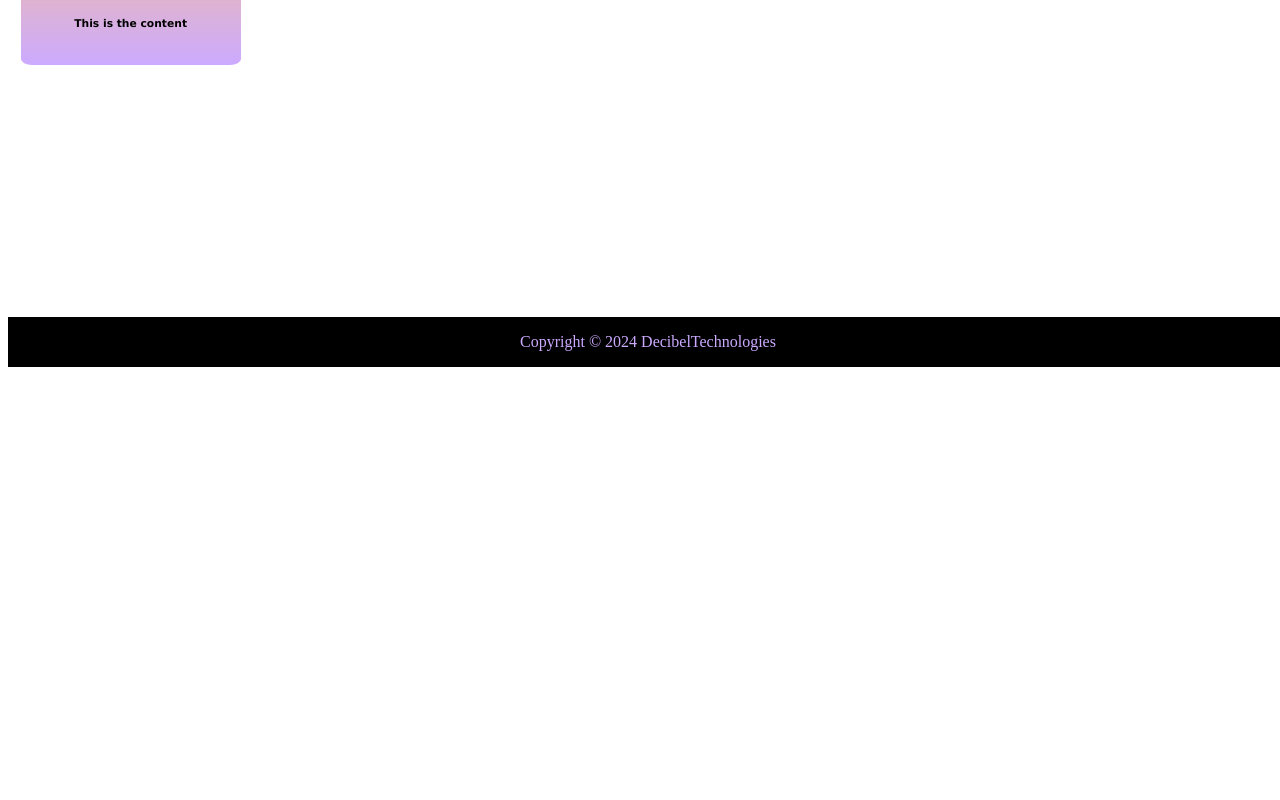
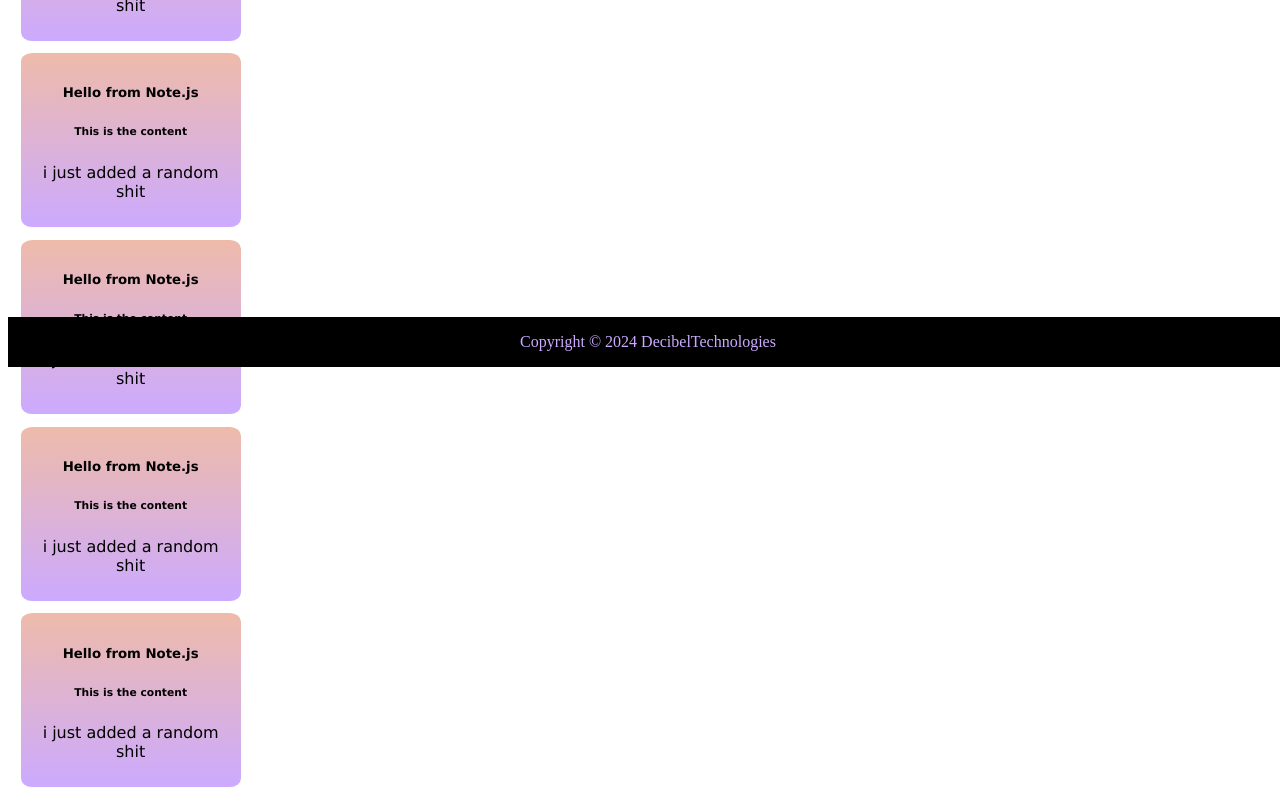
Before and after one commit to realkendo/reactBoiler, a React (Vite) app: page / in a window 1280 px wide. Shown: the part 433-1233 px from the top of the page. Before the commit the page ends 800 px from the top, so only its background shows below. Built offline with nearby package versions, Linux system fonts and the light colour scheme.

Commit message:
random staurday commit

```diff
--- a/src/App.jsx
+++ b/src/App.jsx
@@ -10,6 +10,9 @@ function Keeper(){
       <Note />
       <Note />
       <Note />
+      <Note />
+      <Note />
+      <Note />
       <Footer />
     </div>
   )
--- a/src/components/Note.jsx
+++ b/src/components/Note.jsx
@@ -3,6 +3,7 @@ function Note(){
     <div className="note">
       <h5>Hello from Note.js</h5>
       <h6>This is the content</h6>
+      <p>i just added a random shit</p>
     </div>
   )
 }
```
